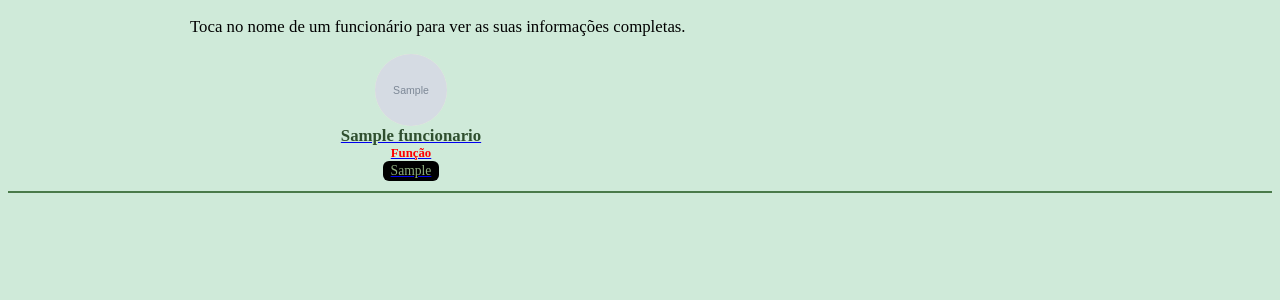
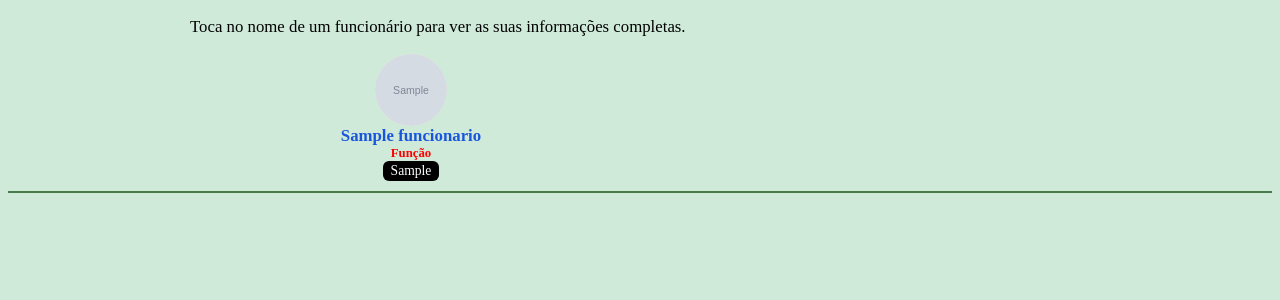
Before and after one commit to Mandalaco-16/kimbele-escola, a Django app: page /funcionarios/ in a window 1280 px wide. Shown: the part 85-385 px from the top of the page. Run offline with Django 5.2, Linux system fonts and the light colour scheme; tables that the repository leaves empty hold one stand-in row (values such as "Sample post"); grey boxes marked "Sample" are stand-in pictures.

Commit message:
Cartao de funcionarios: nome azul, cargo branco, sem sublinhado

```diff
--- a/django_app/escola/static/escola/css/style.css
+++ b/django_app/escola/static/escola/css/style.css
@@ -28,6 +28,7 @@
   flex-direction: column;
   align-items: center;
   transition: transform 0.15s ease;
+  text-decoration: none;
 }
 .cartao-funcionario:hover { transform: translateY(-3px); }
 
@@ -78,14 +79,16 @@
 }
 .cartao-funcionario__cargo {
   background: #000000 !important;
-  color: #8fae7f !important;
+  color: #ffffff !important;
   padding: 0.15rem 0.5rem;
   border-radius: 6px;
   display: inline-block;
+  text-decoration: none;
 }
 .cartao-funcionario__nome {
-  color: #2f4f2f !important;
+  color: #1a56db !important;
   font-weight: 700;
+  text-decoration: none;
 }
 
 :root {
```
